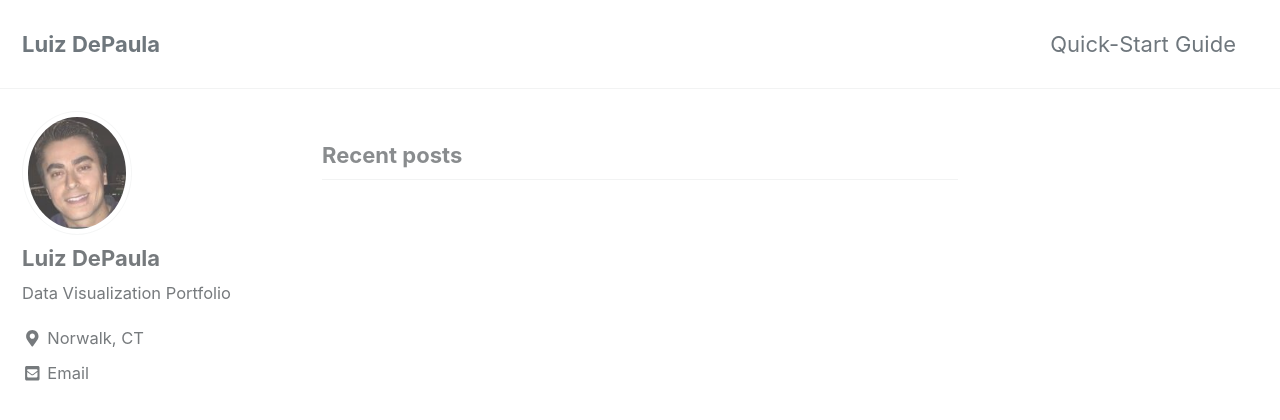
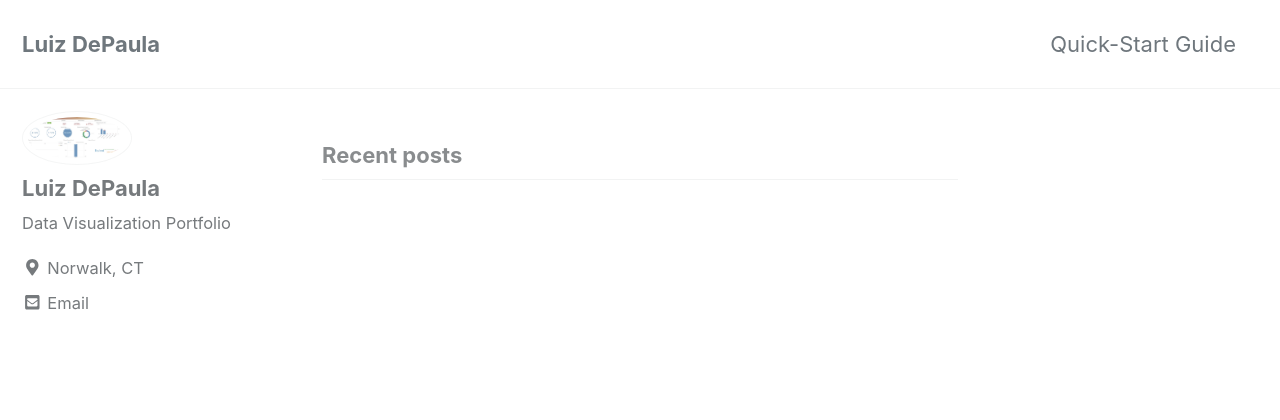
Before and after one commit to luizcdepaula/luizcdepaula.github.io, a Jekyll site: the page built from index.html, in a window 1280 px wide and 900 px high. Shown: the top 420 px of the window. Built offline with Jekyll 4.4.1, drawn with Linux system fonts in a browser that asks for light colours; cached includes are drawn as plain includes; nearby versions of some CDN libraries; the list of posts is cut into pages by our own code.

Commit message:
new github site

```diff
--- a/_config.yml
+++ b/_config.yml
@@ -107,7 +107,7 @@ analytics:
 # Site Author
 author:
   name             : "Luiz DePaula"
-  avatar           : "/images/eu.JPG" # path of avatar image, e.g. "/docs/assets/images/bio-photo.jpg"
+  avatar           : "/images/waste_disposal.JPG" # path of avatar image, e.g. "/docs/assets/images/bio-photo.jpg"
   bio              : "Data Visualization Portfolio"
   location         : "Norwalk, CT"
   email            : "depaulasap@gmail.com"
```
